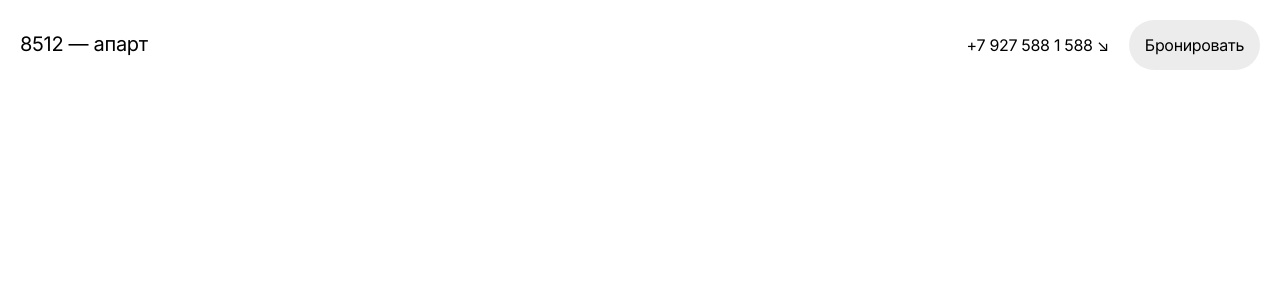
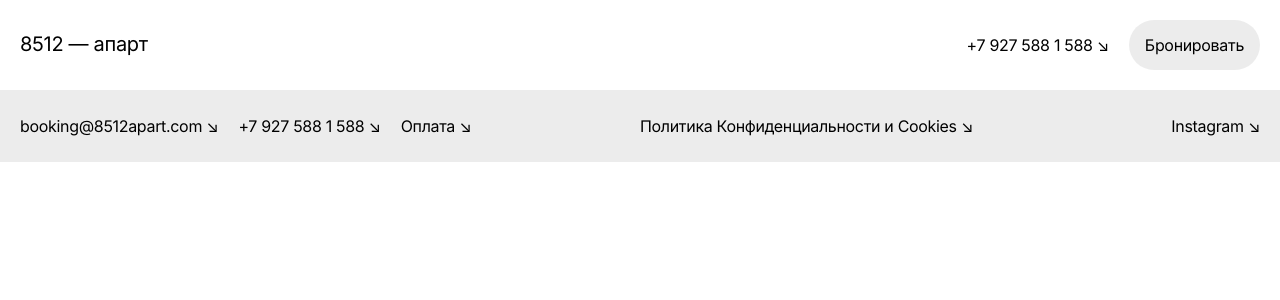
Before and after one commit to anton-fomichev/8512-apartments, a React (Create React App) app in the folder project/: page / in a window 1280 px wide. Shown: the top 300 px of the page. Built offline with nearby package versions, Linux system fonts and the light colour scheme.

Commit message:
Add footer and grid layout. WIP

```diff
--- a/project/public/css/defaults.css
+++ b/project/public/css/defaults.css
@@ -23,3 +23,9 @@ button {
   /* Corrects inability to style clickable `input` types in iOS */
   -webkit-appearance: none;
 }
+
+ul {
+  list-style: none;
+  padding: 0;
+  margin: 0;
+}
--- a/project/public/css/styles.css
+++ b/project/public/css/styles.css
@@ -48,6 +48,11 @@ body {
   padding: 0;
 }
 
+.container {
+  margin: 0 auto;
+  max-width: 1555px;
+}
+
 a {
   text-decoration: none;
   color: inherit;
@@ -75,3 +80,8 @@ a {
   font-size: 0.8em;
   height: 50px;
 }
+
+.grid-layout {
+  display: grid;
+  grid-template-columns: 1fr 160px 160px 1fr;
+}
--- /dev/null
+++ b/project/src/components/Footer/Footer.tsx
@@ -0,0 +1,29 @@
+import { Grid } from '../Grid/Grid';
+import { Link } from '../Link/Link';
+import styles from './styles.module.css';
+
+export const Footer = (): JSX.Element => (
+  <footer className={styles.footer}>
+    <Grid>
+      <ul className={styles['footer__contacts']}>
+        <li className={styles['footer__contact']}>
+          <Link href='booking@8512apart.com'>booking@8512apart.com</Link>
+        </li>
+        <li className={styles['footer__contact']}>
+          <Link href='tel:+79275881588'>+7 927 588 1 588</Link>
+        </li>
+        <li className={styles['footer__contact']}>
+          <Link href='#'>Оплата</Link>
+        </li>
+      </ul>
+      <ul className={styles['footer__links']}>
+        <li className={styles['footer__link']}>
+          <Link href='#'>Политика Конфиденциальности и Cookies</Link>
+        </li>
+        <li className={styles['footer__link']}>
+          <Link href='#'>Instagram</Link>
+        </li>
+      </ul>
+    </Grid>
+  </footer>
+);
--- /dev/null
+++ b/project/src/components/Footer/styles.module.css
@@ -0,0 +1,19 @@
+.footer {
+  width: 100%;
+  background-color: var(--gray);
+  padding: 24px 20px;
+}
+
+.footer__contacts {
+  display: flex;
+  align-items: center;
+  gap: 20px;
+  grid-column: span 2;
+}
+
+.footer__links {
+  display: flex;
+  justify-content: space-between;
+  align-items: center;
+  grid-column: span 2;
+}
--- /dev/null
+++ b/project/src/components/Grid/Grid.tsx
@@ -0,0 +1,11 @@
+import { ReactNode } from 'react';
+
+type GridProps = {
+  children: ReactNode;
+}
+
+export const Grid = ({ children }: GridProps): JSX.Element => (
+  <div className='grid-layout'>
+    {children}
+  </div>
+);
--- a/project/src/pages/MainPage/MainPage.tsx
+++ b/project/src/pages/MainPage/MainPage.tsx
@@ -1,5 +1,9 @@
+import { Footer } from '../../components/Footer/Footer';
 import { Header } from '../../components/Header/Header';
 
 export const MainPage = (): JSX.Element => (
-  <Header />
+  <main className='main-home'>
+    <Header />
+    <Footer />
+  </main>
 );
```
Also changed, not shown: project/src/components/Container/Container.tsx (added, +11 -0 lines).
